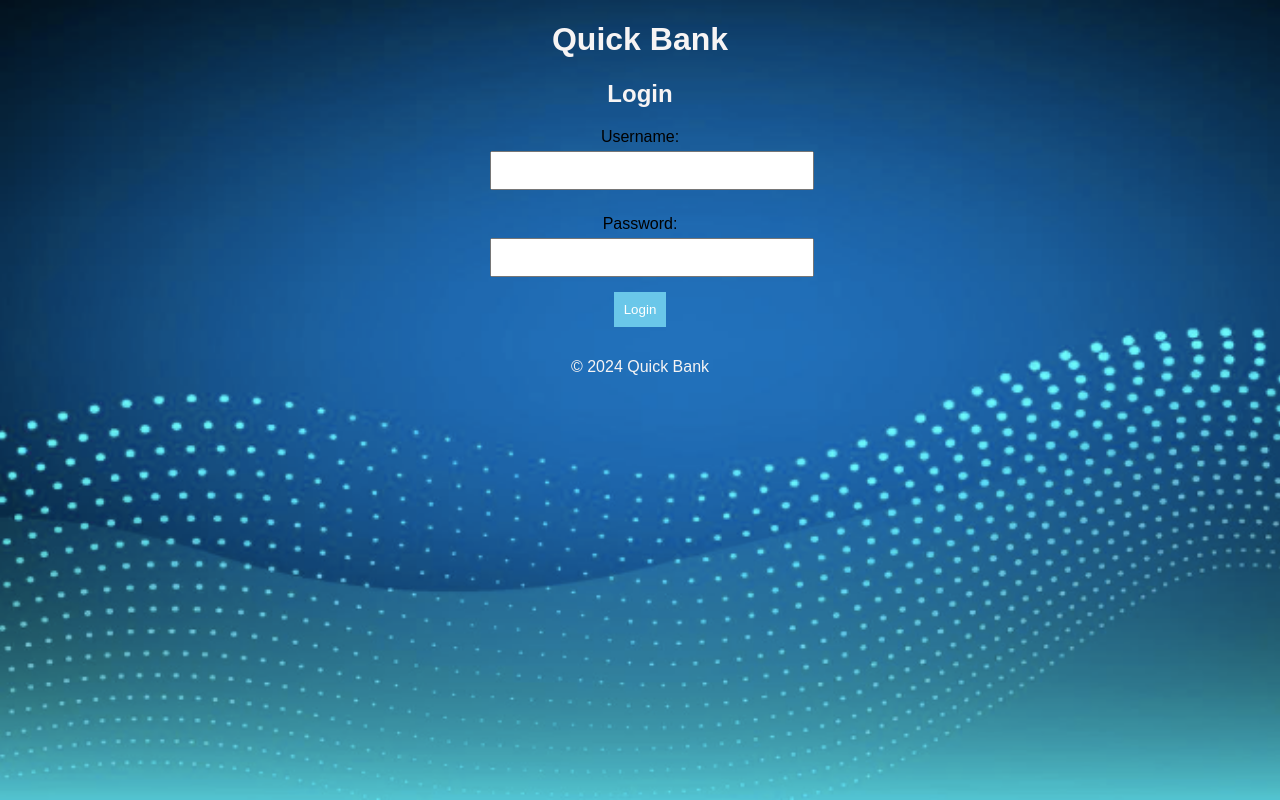
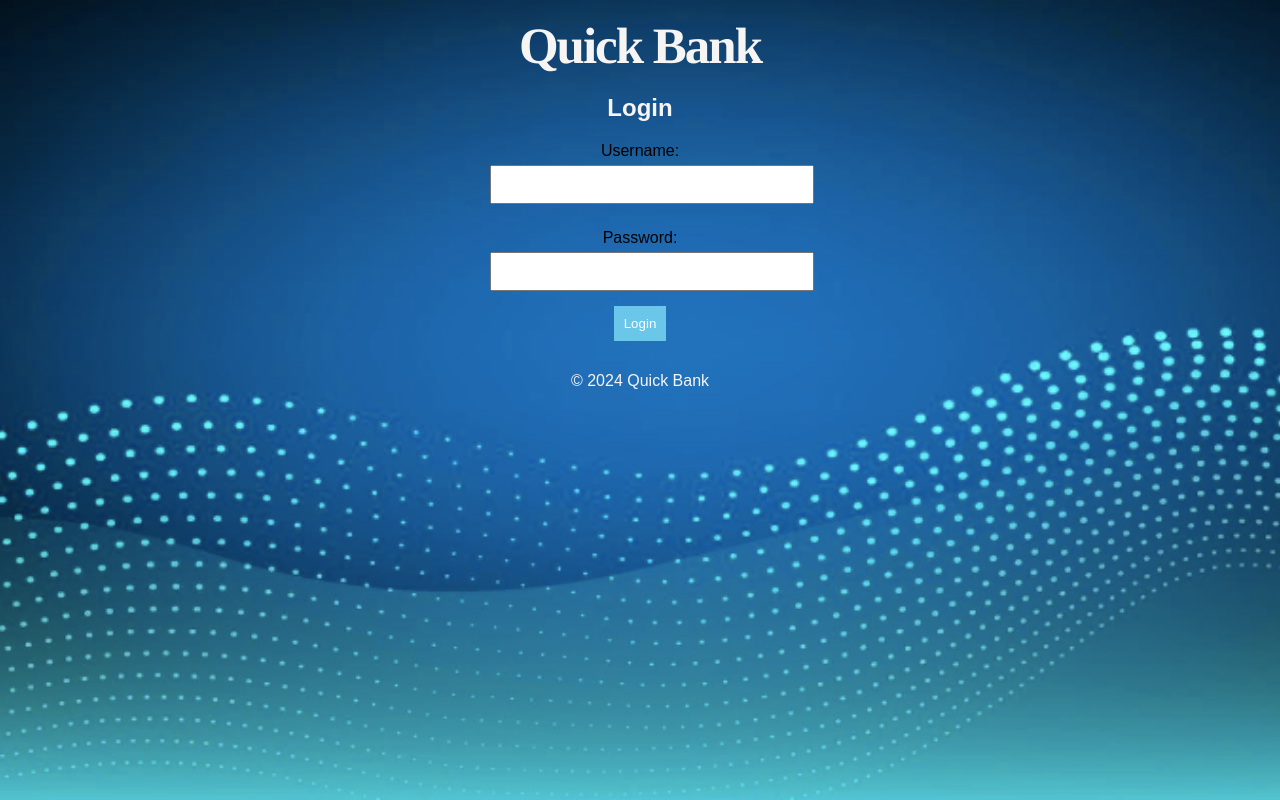
Before and after one commit to shresta-munikuntla/tripleS_HackUTD2024, a plain HTML site: page index.html in a window 1280 px wide. Drawn offline with Linux system fonts and the light colour scheme.

Commit message:
font change for h1

```diff
--- a/styles.css
+++ b/styles.css
@@ -13,6 +13,13 @@ body {
 h1 {
     color: #f7f4f4;
     text-shadow: grey;
+    font-family: times, Times New Roman, times-roman, georgia, serif;
+	margin: auto;
+	padding: 6px 6px 6px 6px;
+	font-size: 51px;
+	line-height: 44px;
+	letter-spacing: -2px;
+	font-weight: bold;
 }
 h2{
     color: #f7f4f4;
```
Also changed, not shown: index.html (+1 -0 lines).
